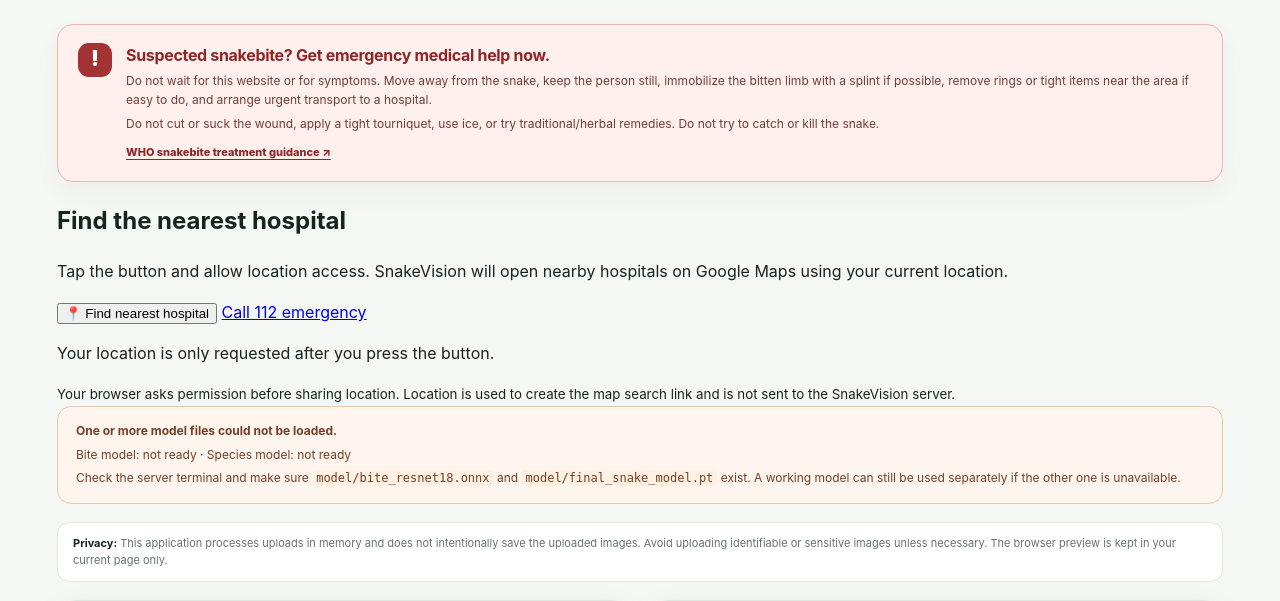
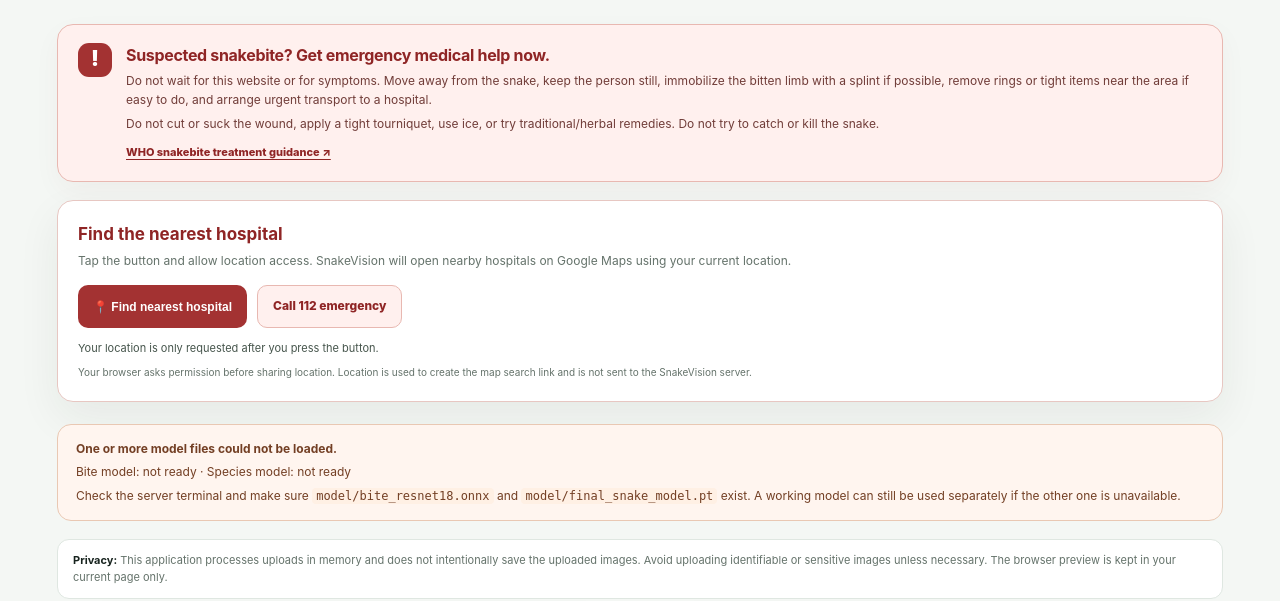
Before and after one commit to rupeshkr2006/SnakeVision, a Flask app: page / in a window 1280 px wide. Shown: the part 372-973 px from the top of the page. Run offline with Flask 3, Linux system fonts and the light colour scheme; some libraries are stand-ins or nearby versions.

Commit message:
Style emergency hospital locator and call button

```diff
--- a/static/css/style.css
+++ b/static/css/style.css
@@ -41,3 +41,16 @@
 @media(max-width:640px){.header-actions{align-items:flex-start;flex-direction:column;gap:8px}.site-header{gap:10px;align-items:flex-start}}
 
 .clinical-profile{margin:16px 0;padding:14px 16px;border:1px solid #d9e4df;border-radius:12px;background:#f7faf8}.clinical-profile h4{margin:0 0 8px}.clinical-profile p{margin:0;line-height:1.65}
+
+.emergency-tools{margin:0 0 22px;padding:20px;background:#fff;border:1px solid #e7c7c2;border-radius:16px;box-shadow:var(--shadow)}
+.emergency-tools-copy h2{margin:0 0 5px;font-size:17px;color:#8f2525}
+.emergency-tools-copy p{margin:0;color:var(--muted);font-size:12px}
+.emergency-tools-actions{display:flex;gap:10px;flex-wrap:wrap;margin-top:14px}
+.emergency-button,.emergency-call-button{display:inline-flex;align-items:center;justify-content:center;min-height:43px;padding:10px 15px;border:0;border-radius:10px;font-size:12px;font-weight:850;text-decoration:none;cursor:pointer}
+.emergency-button{background:#a33232;color:#fff}
+.emergency-button:hover{background:#842626}
+.emergency-call-button{background:#fff0ee;color:#8f2525;border:1px solid #e8b8b1}
+.location-status{margin:12px 0 5px;color:#46554c;font-size:11px}
+.hospital-map-link{display:inline-block;margin:4px 0;color:#176b49;font-size:12px;font-weight:850}
+.emergency-tools small{display:block;margin-top:8px;color:var(--muted);font-size:10px}
+@media(max-width:480px){.emergency-tools{padding:15px}.emergency-tools-actions>*{width:100%}}
```
